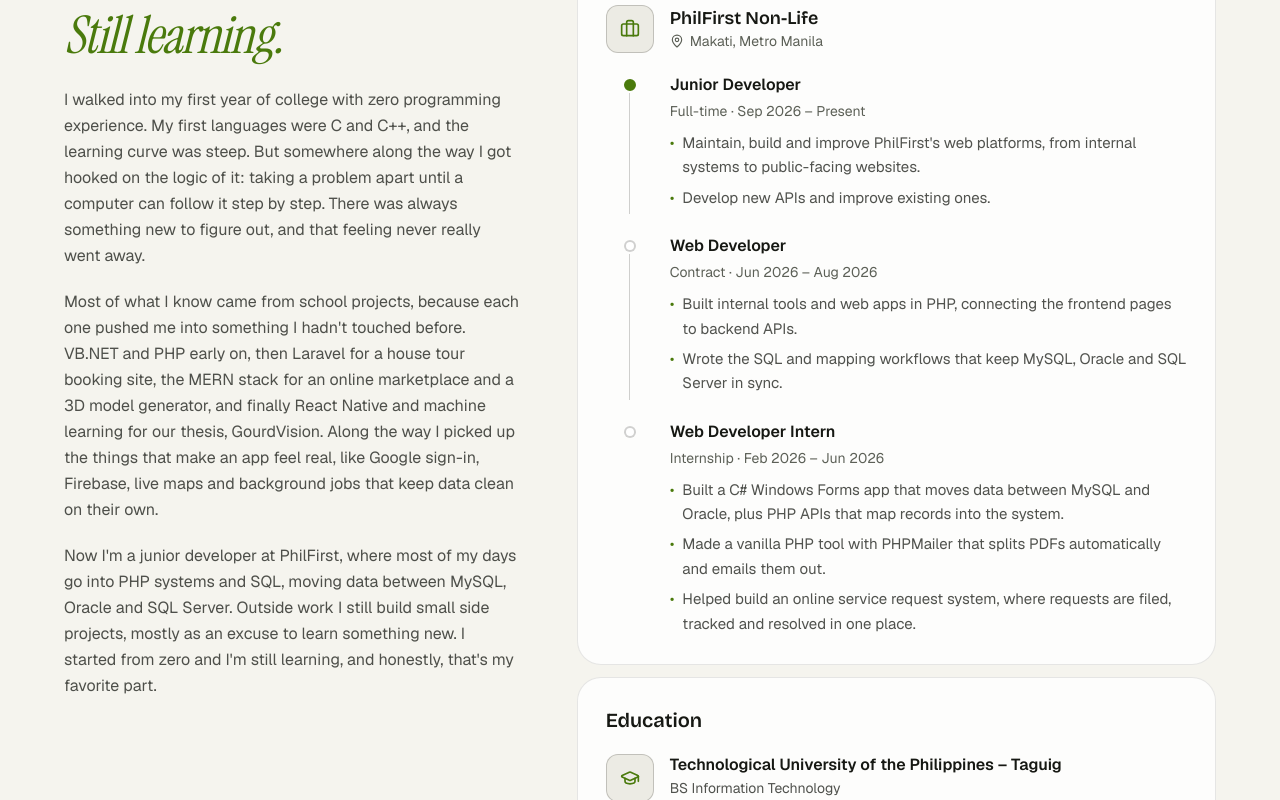
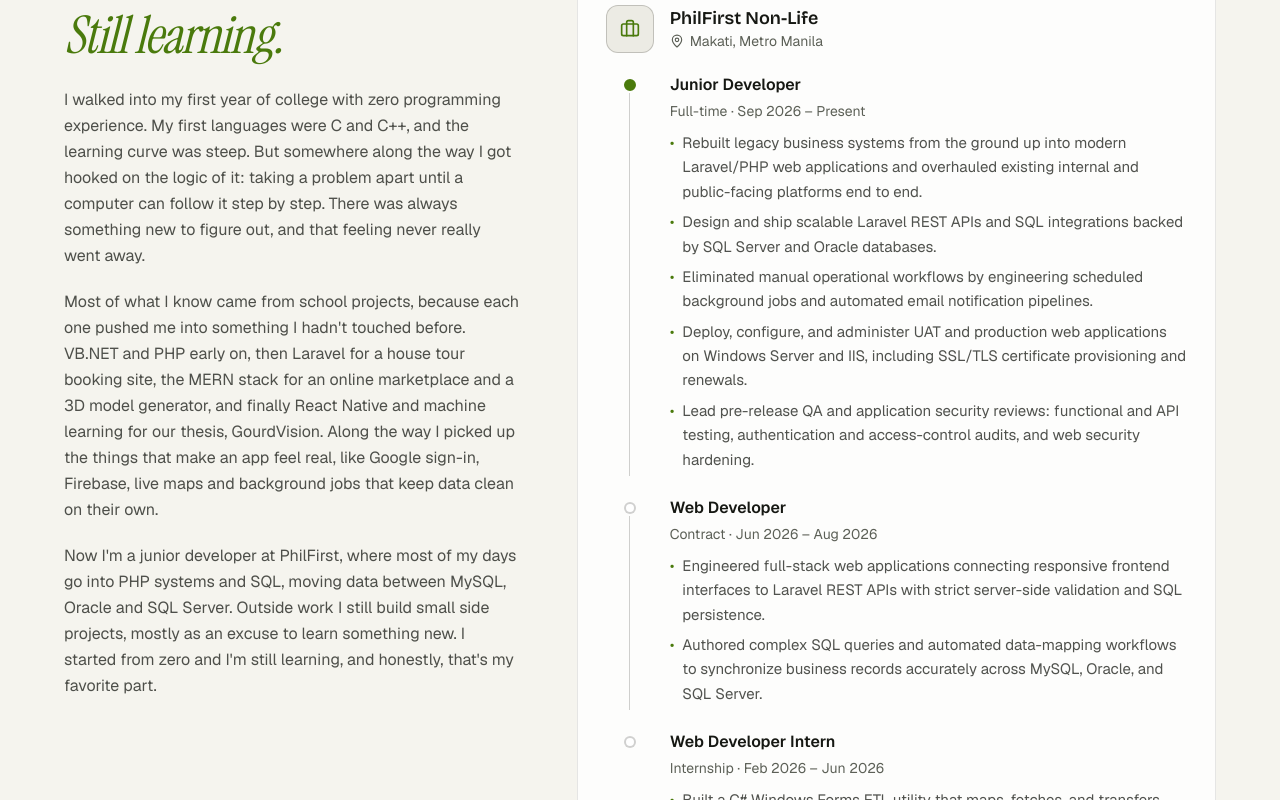
Before and after one commit to Shiidoooo/portfolio-website, a Next.js app: page / in a window 1280 px wide. Shown: the part 1040-1840 px from the top of the page. Built offline with nearby package versions, Linux system fonts and the light colour scheme.

Commit message:
Upgrade Experience highlights and technical skills for HR & ATS clarity

```diff
--- a/src/content/profile.ts
+++ b/src/content/profile.ts
@@ -165,11 +165,11 @@ export const publication: Publication = {
 };
 
 export const skillGroups: SkillGroup[] = [
-  { label: "Languages", items: ["JavaScript", "TypeScript", "PHP", "Python", "C#", "Java", "HTML/CSS"] },
-  { label: "Frameworks", items: ["React", "Next.js", "React Native", "Node.js", "Express", "Laravel", "Flask", "Tailwind CSS", "Bootstrap"] },
-  { label: "Databases", items: ["MySQL", "Oracle", "SQL Server", "MongoDB", "SQLite", "Firebase"] },
-  { label: "Cloud & auth", items: ["Cloudinary", "Firebase Auth", "Google Sign-In"] },
-  { label: "Tools", items: ["Git", "Postman", "Insomnia", "TOAD for Oracle", "SSMS", "MySQL Workbench"] },
+  { label: "Languages", items: ["PHP", "JavaScript", "TypeScript", "SQL", "Python", "C#", "Java", "HTML/CSS"] },
+  { label: "Frameworks", items: ["Laravel", "React", "Next.js", "React Native", "Node.js", "Express", "Flask", "Tailwind CSS", "Bootstrap"] },
+  { label: "Databases", items: ["MySQL", "SQL Server", "Oracle", "PostgreSQL", "Supabase", "MongoDB", "SQLite", "Firebase"] },
+  { label: "Servers & Cloud", items: ["Windows Server", "IIS", "SSL/TLS", "Vercel", "Supabase", "Cloudinary", "Firebase Auth", "Google Sign-In"] },
+  { label: "Tools & Testing", items: ["Git/GitHub", "Postman", "Insomnia", "SSMS", "TOAD for Oracle", "MySQL Workbench", "Vitest", "Security Hardening"] },
   { label: "AI", items: ["Claude Code", "OpenAI Codex", "Gemini", "OpenCode", "Subagents", "Agent skills", "MCP", "Gemini API", "TensorFlow Lite"] },
 ];
 
@@ -217,8 +217,11 @@ const juniorDeveloperRole: Role = {
   employmentType: "Full-time",
   period: "Sep 2026 – Present",
   highlights: [
-    "Maintain, build and improve PhilFirst's web platforms, from internal systems to public-facing websites.",
-    "Develop new APIs and improve existing ones.",
+    "Rebuilt legacy business systems from the ground up into modern Laravel/PHP web applications and overhauled existing internal and public-facing platforms end to end.",
+    "Design and ship scalable Laravel REST APIs and SQL integrations backed by SQL Server and Oracle databases.",
+    "Eliminated manual operational workflows by engineering scheduled background jobs and automated email notification pipelines.",
+    "Deploy, configure, and administer UAT and production web applications on Windows Server and IIS, including SSL/TLS certificate provisioning and renewals.",
+    "Lead pre-release QA and application security reviews: functional and API testing, authentication and access-control audits, and web security hardening.",
   ],
 };
 
@@ -227,8 +230,8 @@ const webDeveloperRole: Role = {
   employmentType: "Contract",
   period: "Jun 2026 – Aug 2026",
   highlights: [
-    "Built internal tools and web apps in PHP, connecting the frontend pages to backend APIs.",
-    "Wrote the SQL and mapping workflows that keep MySQL, Oracle and SQL Server in sync.",
+    "Engineered full-stack web applications connecting responsive frontend interfaces to Laravel REST APIs with strict server-side validation and SQL persistence.",
+    "Authored complex SQL queries and automated data-mapping workflows to synchronize business records accurately across MySQL, Oracle, and SQL Server.",
   ],
 };
 
@@ -237,9 +240,9 @@ const internRole: Role = {
   employmentType: "Internship",
   period: "Feb 2026 – Jun 2026",
   highlights: [
-    "Built a C# Windows Forms app that moves data between MySQL and Oracle, plus PHP APIs that map records into the system.",
-    "Made a vanilla PHP tool with PHPMailer that splits PDFs automatically and emails them out.",
-    "Helped build an online service request system, where requests are filed, tracked and resolved in one place.",
+    "Built a C# Windows Forms ETL utility that maps, fetches, and transfers operational datasets between MySQL and Oracle, alongside PHP APIs loading records into the core system.",
+    "Automated high-volume document distribution with a vanilla PHP and PHPMailer tool that splits multi-page PDFs and emails each document directly to its recipient.",
+    "Co-developed an internal online service request portal enabling teams to submit, track, and resolve support tickets in one centralized workflow.",
   ],
 };
 
```
